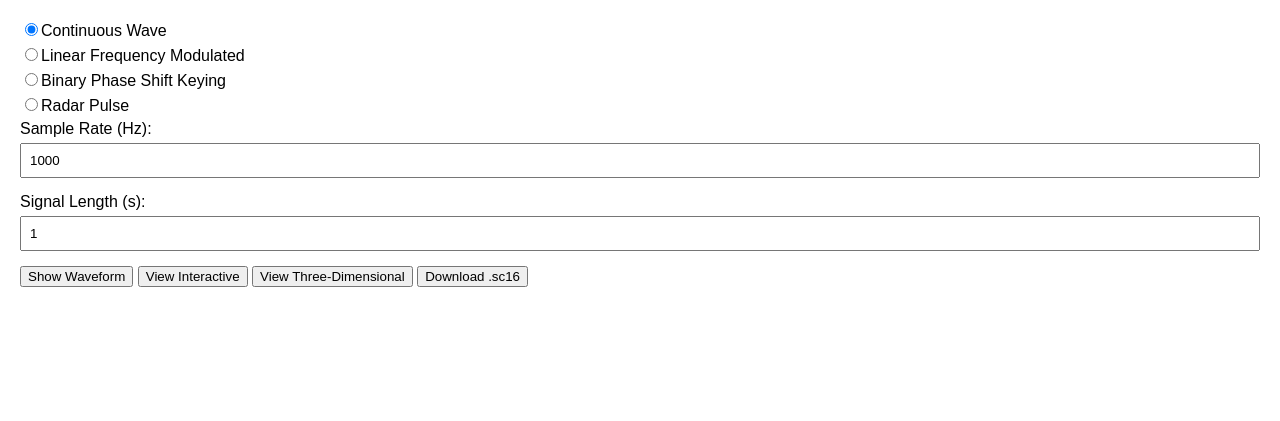
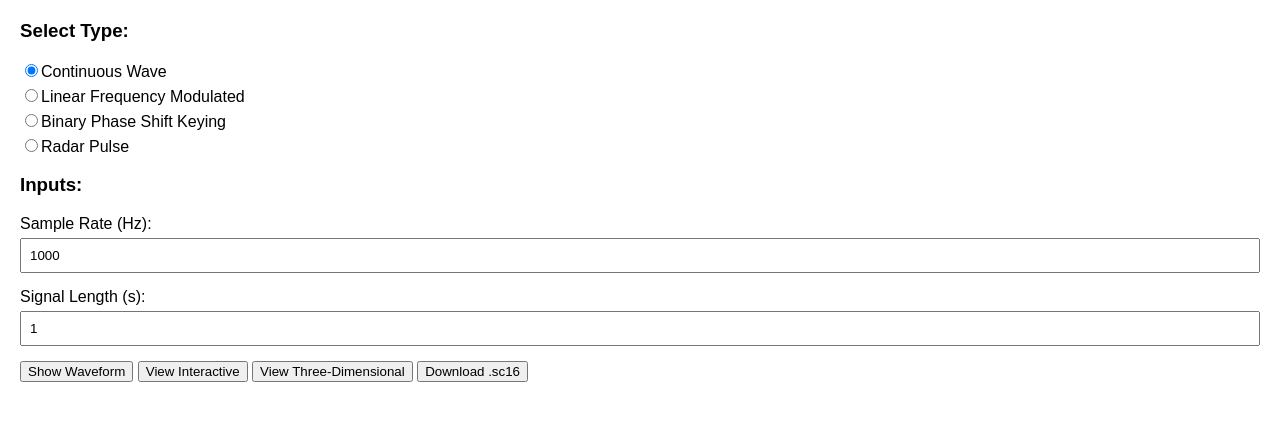
Before and after one commit to abarran02/signal-generation, a Flask app: page / in a window 1280 px wide. Shown: the top 421 px of the page. Run offline with Flask 3, Linux system fonts and the light colour scheme.

Commit message:
add subtitles

```diff
--- a/static/forms.css
+++ b/static/forms.css
@@ -8,7 +8,7 @@ body {
 label {
   display: block;
   margin-bottom: 5px;
-  padding: 10px,
+  padding: 10,
 }
 input[type="text"], input[type="text"], input[type="range"] {
   width: 100%;
--- a/templates/index.jinja
+++ b/templates/index.jinja
@@ -7,10 +7,11 @@
   <link rel="stylesheet" href = "/static/forms.css" />
 </head>
 <body>
+<h3>Select Type:</h3>
 {% for f in forms %}
   <label><input type="radio" name="formSwitch" value="{{ f.id }}">{{ f.name }}</label>
 {% endfor %}
-
+<h3>Inputs:</h3>
 {% for f in forms %}
   <form id="{{ f.id }}" action="{{ f.action }}" method="get" class="form">
     {% for field in f.fields %}
```
